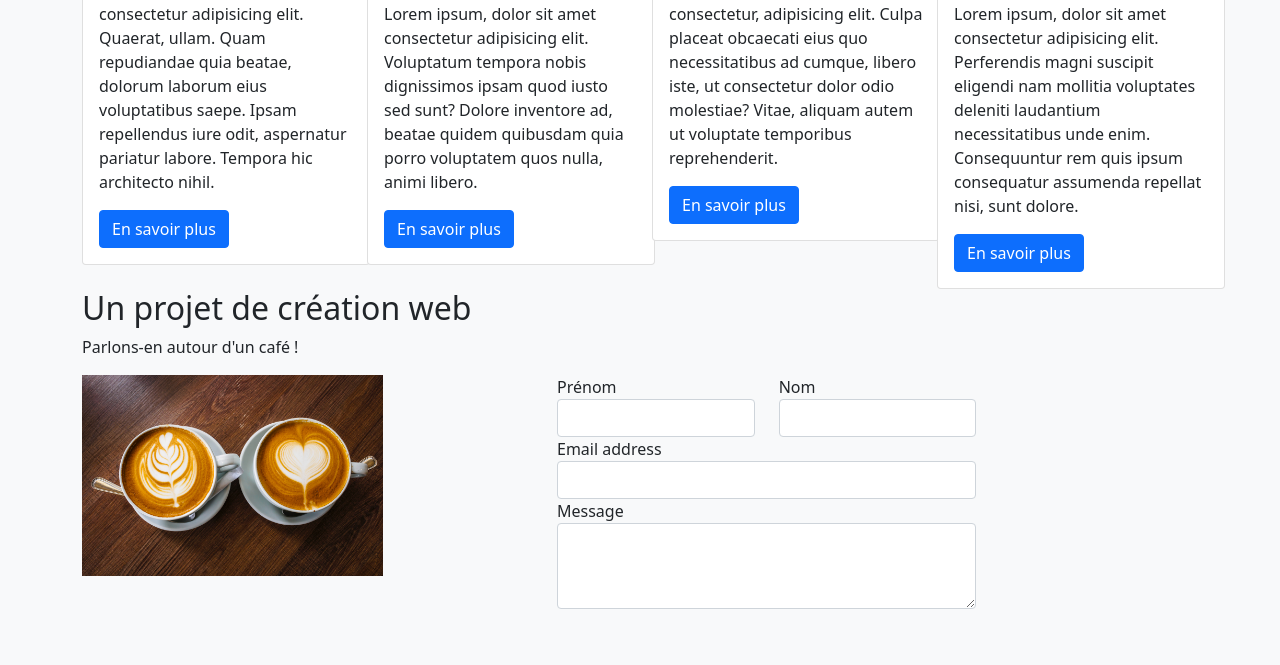
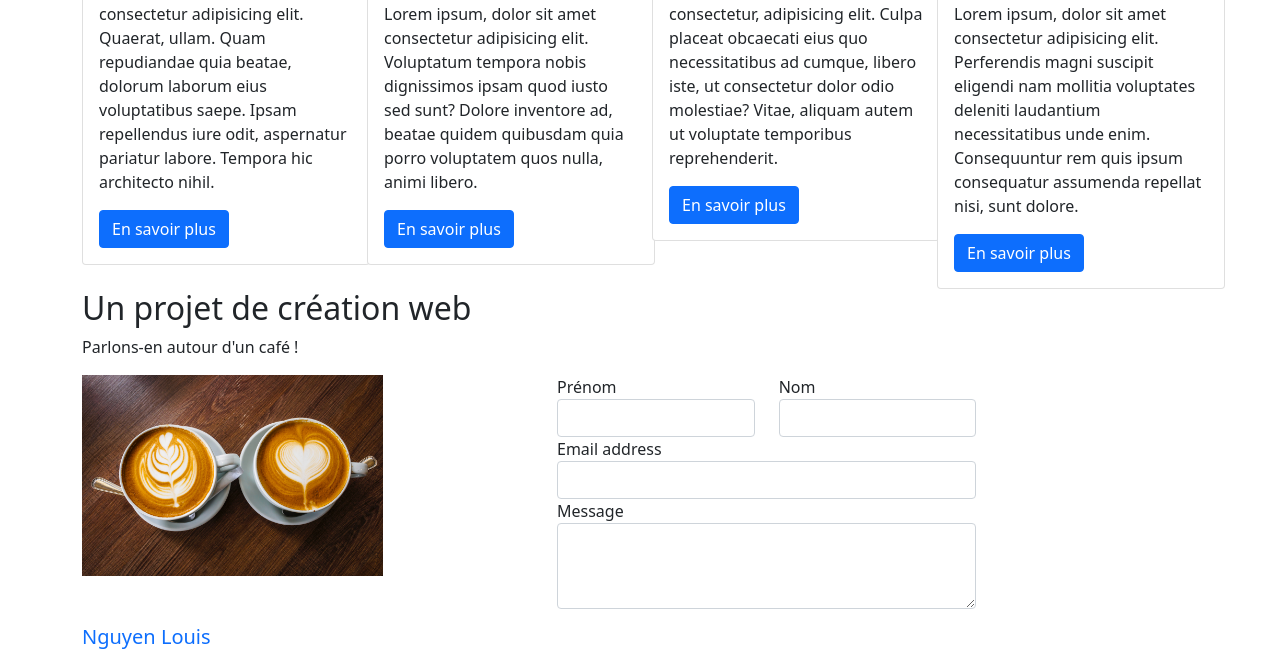
Before and after one commit to Azlou77/boostrap-project, a PHP site: page /project/index.html in a window 1280 px wide. Shown: the part 1057-1722 px from the top of the page. Before the commit the page ends 1666 px from the top, so only its background shows below. Run offline with PHP 8.4, Linux system fonts and the light colour scheme.

Commit message:
add footer structure

```diff
--- a/project/css/style.css
+++ b/project/css/style.css
@@ -1,8 +1,5 @@
 /*general*/
-body{
-    background-color: #f8f9fa !important;
 
-}
 
 /*section skills*/
 .navbar-nav{
--- a/project/index.html
+++ b/project/index.html
@@ -14,7 +14,7 @@
 
 <body>
     <!--menu-->
-    <main class="container">
+    <main class="container-fluid menu">
         <div class="row">
             <div class="col">
                 <nav class="navbar navbar-expand bg-light">
@@ -377,7 +377,24 @@
     </section>
 
     <!--footer-->
-    <footer></footer>
+    <footer class="container">
+        <!--menu-->
+            <div class="row">
+                <!--brand logo-->
+                <div class="col-4">
+                    <nav class="navbar navbar-expand">
+                        <a class="navbar-brand" href="...">Nguyen Louis</a>
+                    </nav>
+                </div>
+                <!--legal mentions-->
+                <div class="col-4"></div>
+                <!--social media-->
+                <!--svg logo linkedin-->
+                <!--svg logo github-->
+                <!--svg logo facebook-->
+                <div class="col-4"></div>
+            </div>
+    </footer>
 
 
 </body>
```
